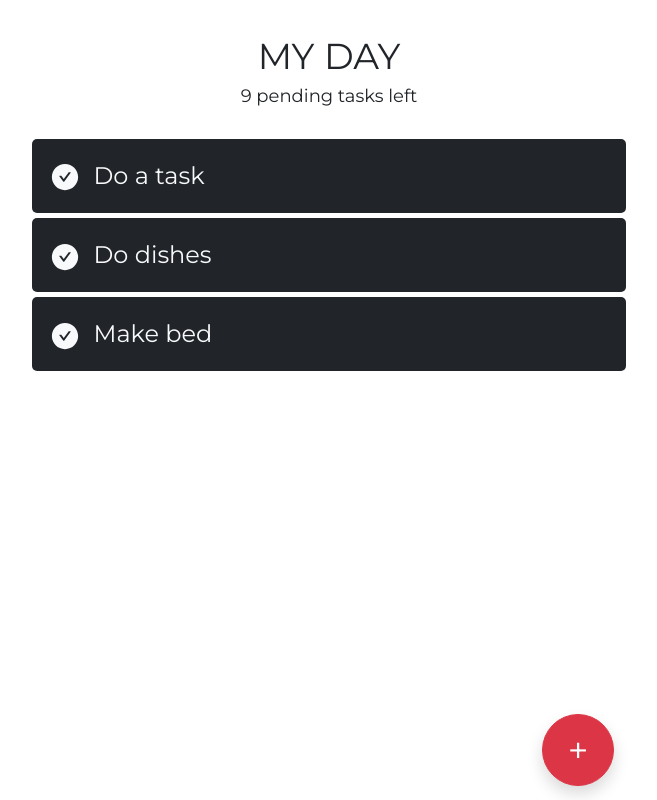
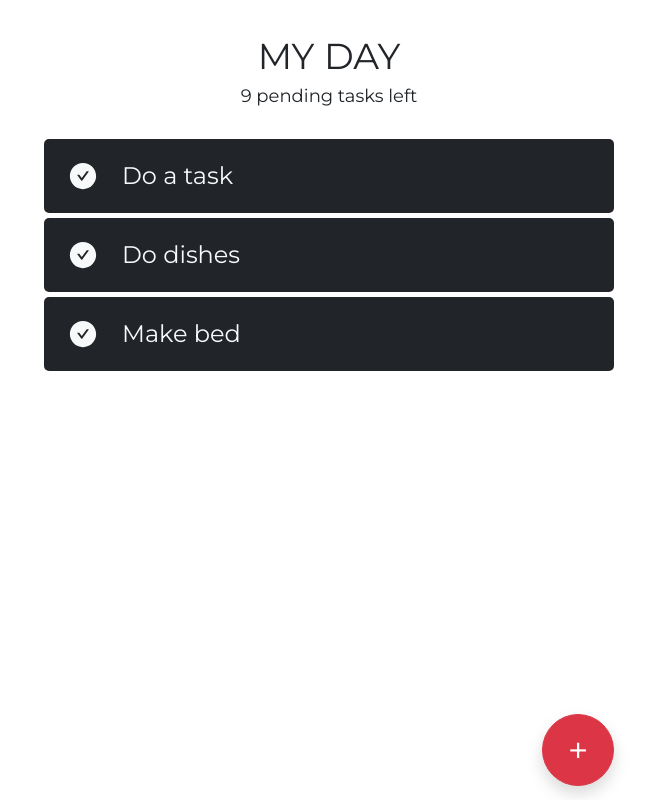
Before and after one commit to jordanmccollam/simple-todo, a React (Create React App) app in the folder client/: page / in a window 1280 px wide. Shown: the whole page, without its empty margins (311-968 px from the left). Built offline with nearby package versions, Linux system fonts and the light colour scheme.

Commit message:
Removed checkbox component, it's only neccesary inside of task comp

```diff
--- a/client/src/components/Checkbox/Checkbox.js
+++ /dev/null
@@ -1,17 +0,0 @@
-import { AiOutlineCheckCircle, AiFillCheckCircle } from 'react-icons/ai';
-import {BsCheck2All} from 'react-icons/bs';
-import './checkbox.scss';
-
-const Checkbox = (props) => {
-    return (
-        <div className={`checkbox`} >
-            {props.checked ? (
-                <BsCheck2All className={`checkbox-icon`} />
-            ) : (
-                <AiFillCheckCircle className={`checkbox-icon`} />
-            )}
-        </div>
-    )
-}
-
-export default Checkbox;
--- a/client/src/components/Checkbox/checkbox.scss
+++ /dev/null
@@ -1,15 +0,0 @@
-@import "../../app.scss";
-
-.checkbox {
-    text-align: center;
-
-    &-icon {
-        color: $light;
-        font-size: 30px;
-        margin-left: $space-00;
-
-        &-checked {
-            color: $success;
-        }
-    }
-}
--- a/client/src/components/Task/Task.js
+++ b/client/src/components/Task/Task.js
@@ -1,7 +1,7 @@
-import {Row, Col} from 'react-bootstrap';
+import { Row, Col } from 'react-bootstrap';
 import './task.scss';
-import Checkbox from '../Checkbox/Checkbox';
-import {BsCheck2All} from 'react-icons/bs';
+import { BsCheck2All } from 'react-icons/bs';
+import { AiFillCheckCircle } from 'react-icons/ai'
 
 const Task = (props) => {
 
@@ -16,22 +16,24 @@ const Task = (props) => {
     }
 
     return (
-        <Row
+        <div
             className={`task ${props.completed ? 'task-completed' : ''}`}
             onClick={() => props.onCheckTask(props.task)}
             onContextMenu={(e) => {
                 expandOptions(e);
             }
         }>
-            <Col xs={1} className='text-center'>
-                {/* Checkbox here */}
-                <Checkbox checked={props.completed} />
-            </Col>
-            <Col>
+            {/* Checkbox here */}
+            {props.completed ? (
+                <BsCheck2All className={`checkbox-icon`} />
+            ) : (
+                <AiFillCheckCircle className={`checkbox-icon`} />
+            )}
+            <div>
                 {/* task here here */}
                 {props.task}
-            </Col>
-        </Row>
+            </div>
+        </div>
     )
 }
 
--- a/client/src/components/Task/task.scss
+++ b/client/src/components/Task/task.scss
@@ -5,8 +5,9 @@
     border-radius: $border-radius;
     background-color: $dark;
     color: $light;
-
     margin-bottom: $space-00; // to create a gap between items
+    display: flex;
+    align-items: center;
 
     &-completed {
         background-color: $success;
@@ -27,4 +28,14 @@
             transform: scale(1.2);
         }
     }
+
+    .checkbox-icon {
+        color: $light;
+        font-size: 30px;
+        margin: 0 $space-02;
+
+        &-checked {
+            color: $success;
+        }
+    }
 }
--- a/client/src/components/index.js
+++ b/client/src/components/index.js
@@ -1,11 +1,9 @@
 import Heading from './Heading/Heading';
 import Task from './Task/Task';
-import Checkbox from './Checkbox/Checkbox';
 import MenuContext from './MenuContext/MenuContext';
 
 export {
     Heading,
     Task,
-    Checkbox,
     MenuContext
 }
```
Also changed, not shown: 1 other file (tests, documents, lock files or other folders).
